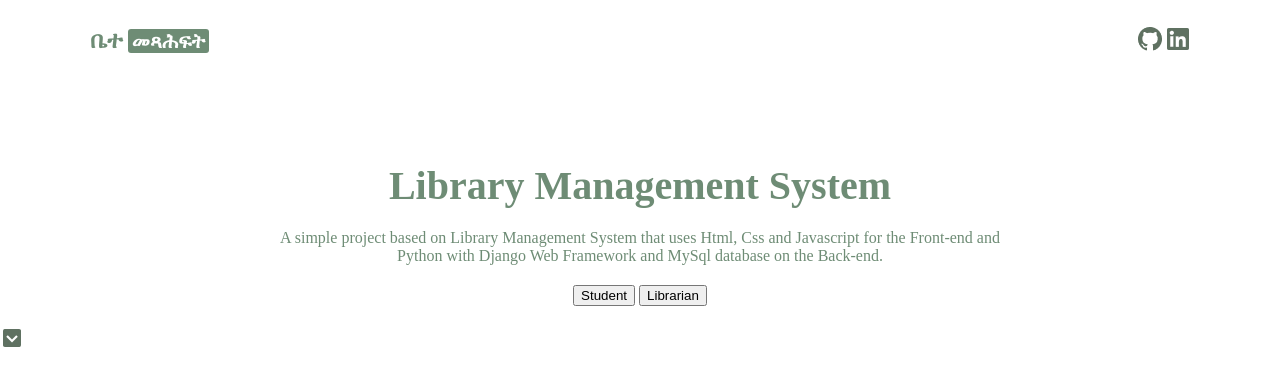
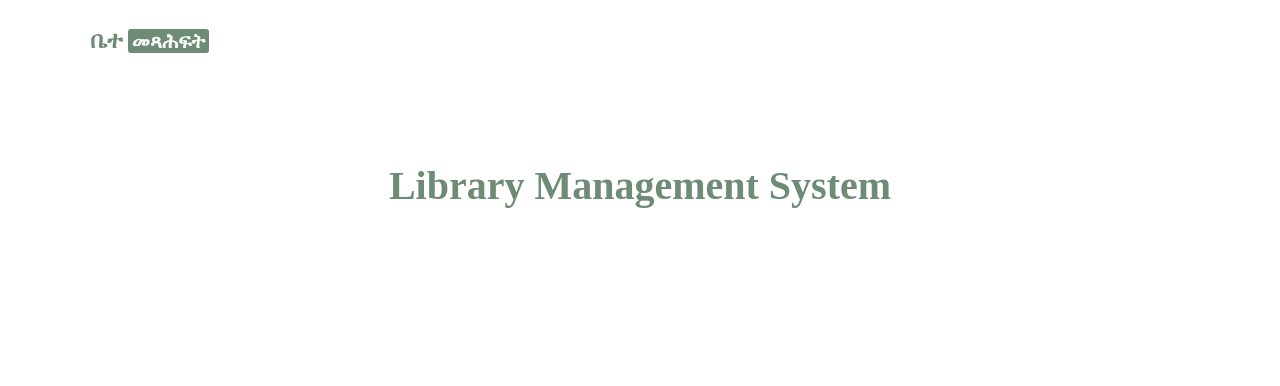
Before and after one commit to YonatanAfewerk/Projects, a plain HTML site: page index.html in a window 1280 px wide. Drawn offline with Linux system fonts and the light colour scheme.

Commit message:
Mon,May9,Database Project

```diff
--- a/index.html
+++ b/index.html
@@ -14,25 +14,22 @@
         <nav class="flex flex-jc-sb flex-ai-c">
             <p class="logo">ቤተ <span class="lo">መጻሕፍት</span> </p>
 
-            <div class="links ">
-                <a href="https://github.com/"> <img src="./images/logo/github.png" alt="Github"></a>
-                <a href="https://www.linkedin.com/in/yonatan-afewerk-1511661a0/"> <img src="./images/logo/linkedin.png" alt="LinkedIn"></a>
-            </div>
+
         </nav>
 
     </header>
 
     <div class="hero">
         <p class="Title">Library Management System </p>
-        <h4>A simple project based on Library Management System that uses Html, Css and Javascript for the Front-end and </h4>
+        <!-- <h4>A simple project based on Library Management System that uses Html, Css and Javascript for the Front-end and </h4>
         <h4><span id="hi">Python</span> with <span id="hi">Django</span> Web Framework and <span id="hi">MySql</span> database on the Back-end.
-        </h4>
-        <div class="Button">
+        </h4> -->
+        <!-- <div class="Button">
             <div class="buttons">
                 <button class="button1" onclick="window.location.href='#'">Student</button>
                 <button class="button2" onclick="window.location.href='#'">Librarian</button>
             </div>
-        </div>
+        </div> -->
 
     </div>
 
@@ -41,7 +38,7 @@
 
 
     <div class="low">
-        <a href="#"> <img src="./images/logo/down-square.png" alt="Down"></a>
+        <!-- <a href="#"> <img src="./images/logo/down-square.png" alt="Down"></a> -->
 
     </div>
 
```
Also changed, not shown: 1 other file.
